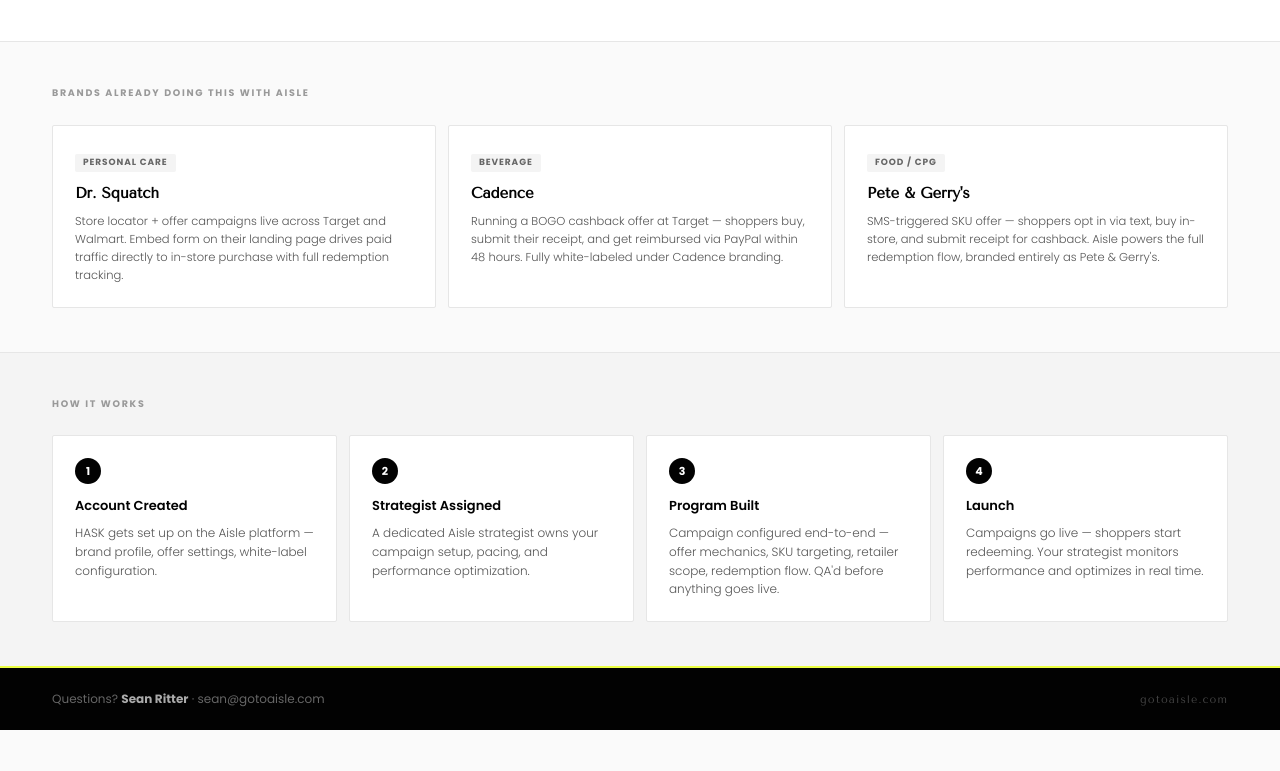
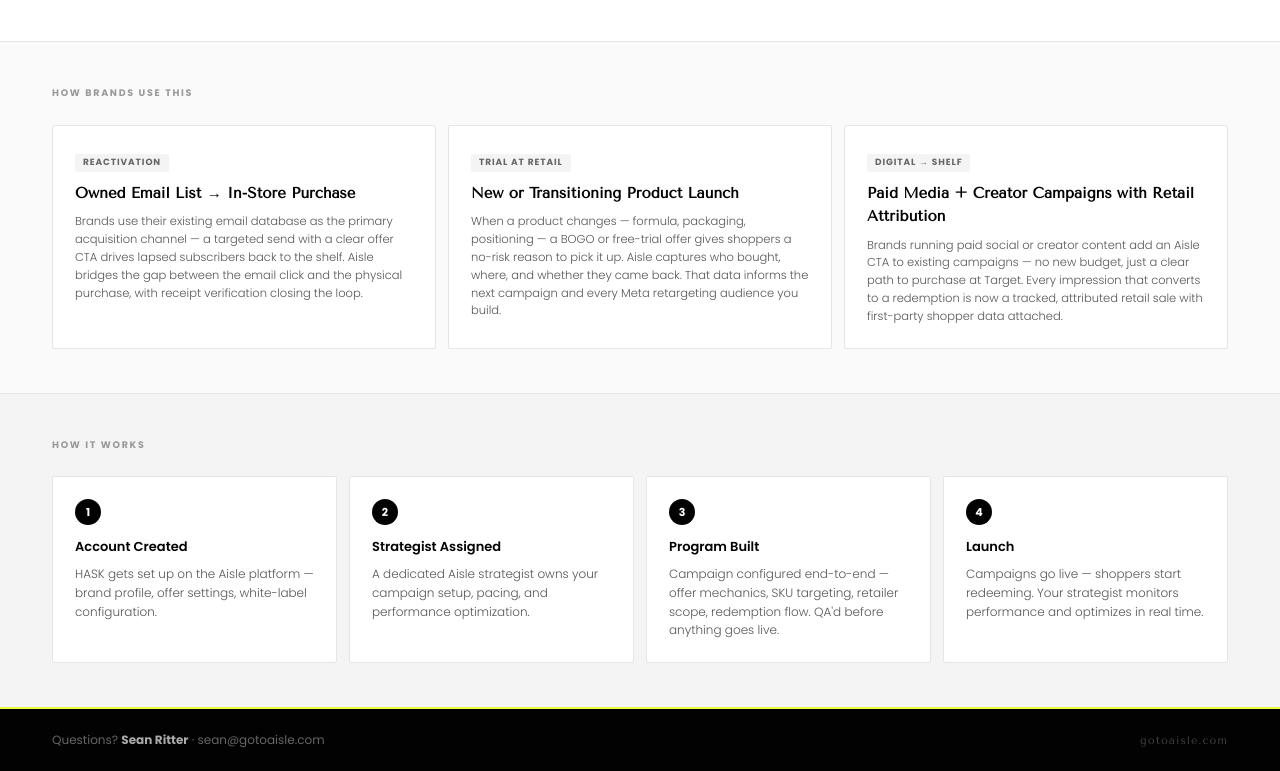
Before and after one commit to roko-boy/hask-one-pager, a plain HTML site: page index.html in a window 1280 px wide. Shown: the part 2873-3644 px from the top of the page. Before the commit the page ends 3603 px from the top, so only its background shows below. Drawn offline with nearby package versions, Linux system fonts and the light colour scheme.

Commit message:
Replace brand examples with foundational use cases

```diff
--- a/index.html
+++ b/index.html
@@ -695,24 +695,24 @@
   </div>
 </div>
 
-<!-- Social Proof -->
+<!-- Use Cases -->
 <div class="section">
-  <div class="section-label">Brands Already Doing This with Aisle</div>
+  <div class="section-label">How Brands Use This</div>
   <div class="proof-grid">
     <div class="proof-card">
-      <span class="cat-tag">Personal Care</span>
-      <h4>Dr. Squatch</h4>
-      <p>Store locator + offer campaigns live across Target and Walmart. Embed form on their landing page drives paid traffic directly to in-store purchase with full redemption tracking.</p>
+      <span class="cat-tag">Reactivation</span>
+      <h4>Owned Email List → In-Store Purchase</h4>
+      <p>Brands use their existing email database as the primary acquisition channel — a targeted send with a clear offer CTA drives lapsed subscribers back to the shelf. Aisle bridges the gap between the email click and the physical purchase, with receipt verification closing the loop.</p>
     </div>
     <div class="proof-card">
-      <span class="cat-tag">Beverage</span>
-      <h4>Cadence</h4>
-      <p>Running a BOGO cashback offer at Target — shoppers buy, submit their receipt, and get reimbursed via PayPal within 48 hours. Fully white-labeled under Cadence branding.</p>
+      <span class="cat-tag">Trial at Retail</span>
+      <h4>New or Transitioning Product Launch</h4>
+      <p>When a product changes — formula, packaging, positioning — a BOGO or free-trial offer gives shoppers a no-risk reason to pick it up. Aisle captures who bought, where, and whether they came back. That data informs the next campaign and every Meta retargeting audience you build.</p>
     </div>
     <div class="proof-card">
-      <span class="cat-tag">Food / CPG</span>
-      <h4>Pete &amp; Gerry's</h4>
-      <p>SMS-triggered SKU offer — shoppers opt in via text, buy in-store, and submit receipt for cashback. Aisle powers the full redemption flow, branded entirely as Pete &amp; Gerry's.</p>
+      <span class="cat-tag">Digital → Shelf</span>
+      <h4>Paid Media + Creator Campaigns with Retail Attribution</h4>
+      <p>Brands running paid social or creator content add an Aisle CTA to existing campaigns — no new budget, just a clear path to purchase at Target. Every impression that converts to a redemption is now a tracked, attributed retail sale with first-party shopper data attached.</p>
     </div>
   </div>
 </div>
```
